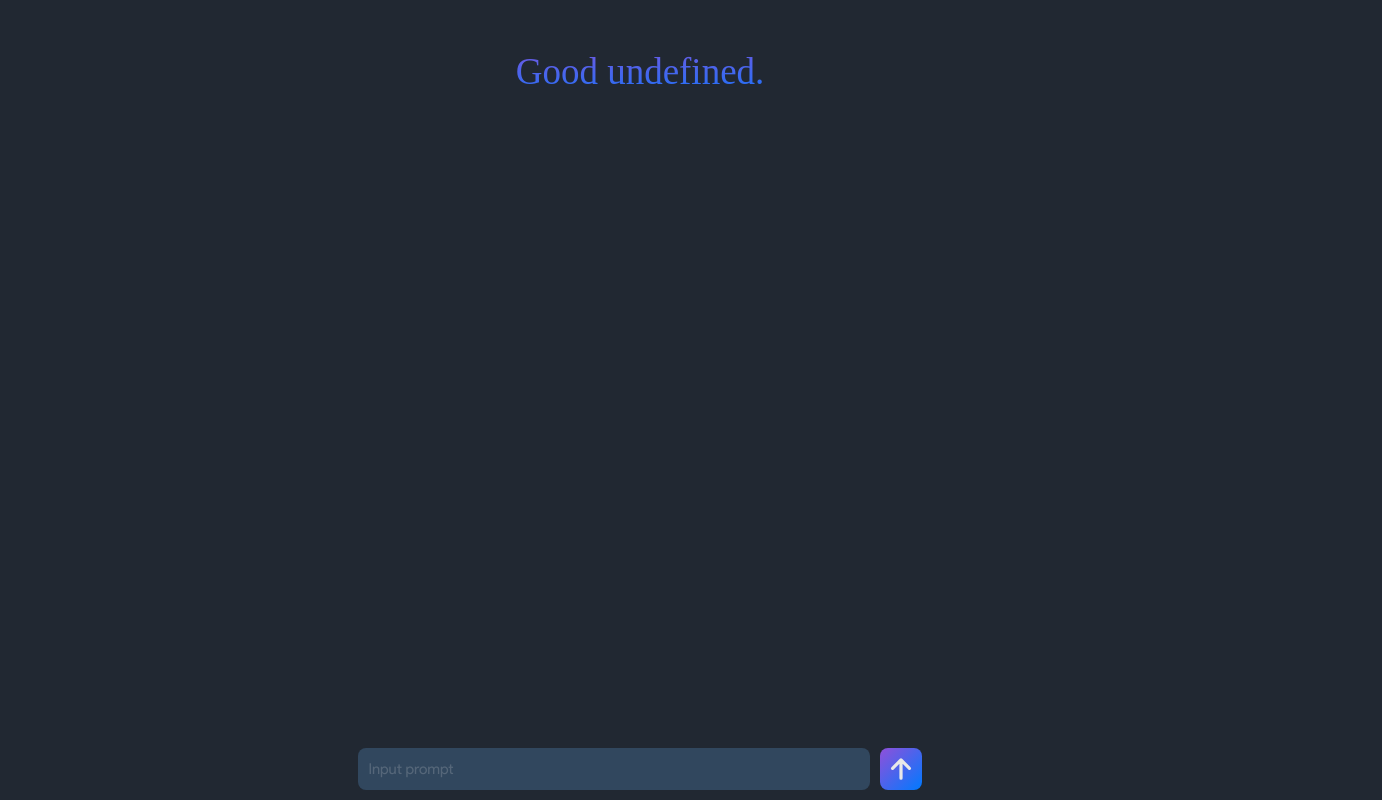
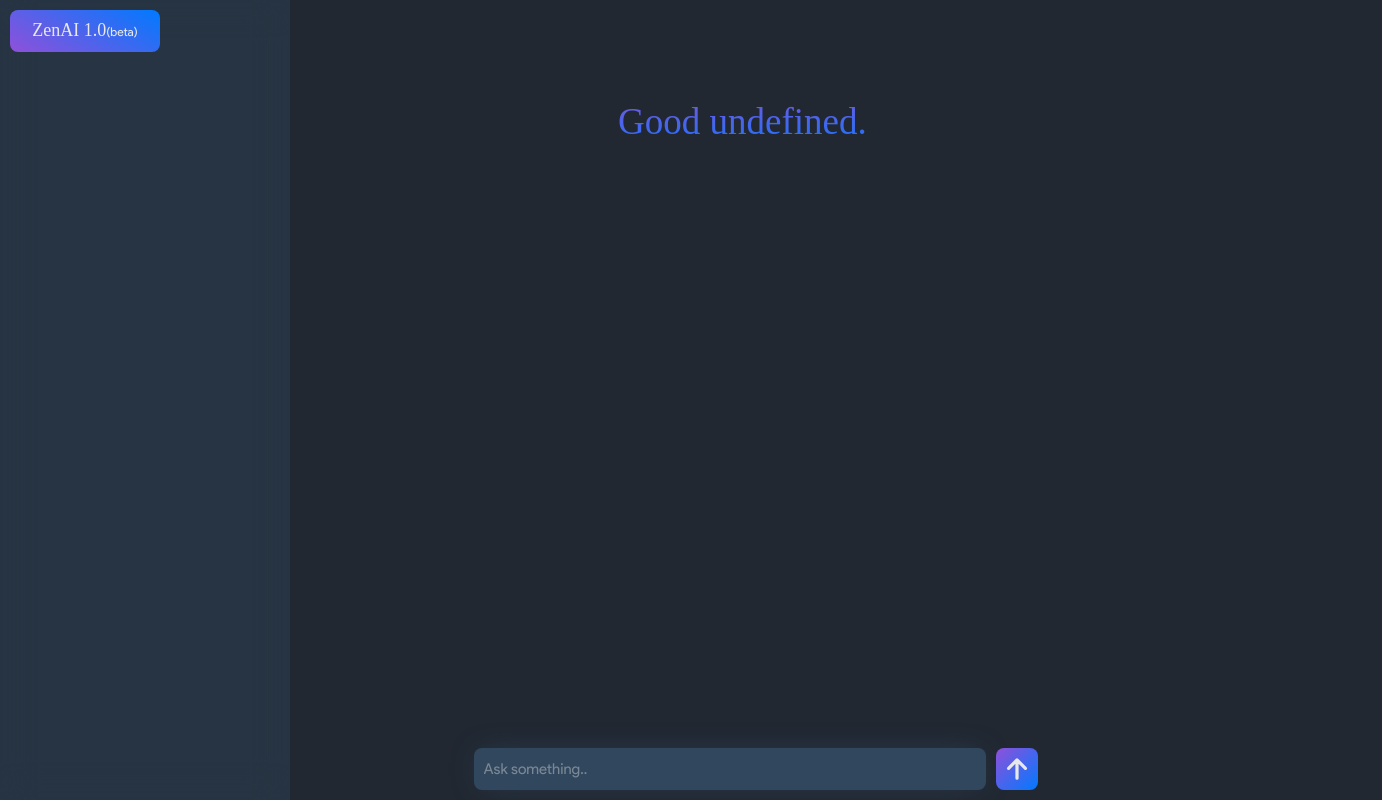
Before and after one commit to ZenxyNC/zenai, a React (Create React App) app: page /zenai/AI in a window 1280 px wide. Shown: the whole page, 1382 px wide, since content can reach past the window. Built offline with nearby package versions, Linux system fonts and the light colour scheme; a web font is replaced by a local one.

Commit message:
front-end update(navbar, greeting, bug fix) system optimization

```diff
--- a/src/page-component/AI.css
+++ b/src/page-component/AI.css
@@ -2,7 +2,8 @@ html {
   background-color: #212832;
   color: #e8e8e8;
   font-family: 'GSansRegular';
-  overflow-y: scroll
+  overflow-y: scroll;
+  overflow-x: hidden;
 }
 
 #ai-input-field {
@@ -30,10 +31,11 @@ html {
   font-size: 15px;
   position: absolute;
   bottom:0px;
-  left: 10px
+  left: 10px;
+  box-shadow: 0px 0px 30px -10px #31475e
 }
 #ai-input-field ::-webkit-input-placeholder {
-  color: rgb(232, 232, 232, 0.2)
+  color: rgb(232, 232, 232, 0.4)
 }
 #ai-input-field button {
   width: 42px;
@@ -45,7 +47,8 @@ html {
   border: none;
   background-image: linear-gradient(to bottom right, #9050DA, #007AFF);
   cursor: pointer;
-  right: 10px
+  right: 10px;
+  transition: 0.3s
 }
 
 #submit-arrow {
@@ -62,7 +65,8 @@ html {
   position: absolute;
   background-color: transparent;
   overflow-y: scroll;
-  display: none
+  opacity: 0;
+  transition: 0.2s
 }
 
 #ai-textbox{
@@ -98,7 +102,6 @@ html {
 }
 #user-prompt-display {
   width: max-content;
-  min-width: 100px;
   height: max-content;
   min-height: 30px;
   background-color: #212832;
@@ -123,12 +126,119 @@ html {
   display: grid
 }
 
+#navbar {
+  width: calc(100% - 20px);
+  height: 50px;
+  background-color: rgb(33, 40, 50, 0.45);
+  box-shadow: 0px 0px 30px -10px #31475e;
+  border-radius: 10px;
+  position:fixed;
+  left: 50%;
+  transform: translateX(-50%);
+  top: 10px;
+  z-index: 100;
+  backdrop-filter: blur(25px);
+  max-width: 600px;
+
+}
+
+.nav-menu-button-wrap {
+  width: 40px;
+  height: 50px;
+  position: absolute;
+  right: 0px;
+  top: 0px;
+  background-color: transparent;
+  display: grid;
+  align-items: center;
+  cursor: pointer
+}
+.nav-menu-button-wrap div:nth-child(1) {
+  width: 26px;
+  height: 3px;
+  background-color: white;
+  border-radius: 10px;
+  margin-bottom: -15px
+}
+.nav-menu-button-wrap div:nth-child(2) {
+  width: 15px;
+  height: 3px;
+  background-color: white;
+  border-radius: 10px;
+  margin-top: -15px;
+}
+#navbar-logo {
+  background-image: url('../resource/icon.svg');
+  background-size: 35px;
+  width: 40px;
+  height: 40px;
+  position: absolute;
+  top: 5px;
+  left: 5px;
+  border-radius: 6px;
+  background-color: #1E1E1E;
+  background-position: center;
+  background-repeat: no-repeat;
+}
+
+#navbar-title {
+  font-family: 'GSansBold';
+  background: linear-gradient(to right bottom, #9050DA, #007AFF);
+  -webkit-text-fill-color: transparent;
+  background-clip: text;
+  font-size: 24px;
+  position: absolute;
+  left: 50px;
+  top: 50%;
+  transform: translateY(-50%)
+}
+#close-menu {
+  width: calc(100% - 50px);
+  height: 100%;
+  background-color: rgb(0, 0, 0, 0);
+  position: fixed;
+  right: 0px;
+  z-index: 100;
+  display: none
+}
+#model-selection {
+  width: 150px;
+  height: 32px;
+  background-image: linear-gradient(30deg, #9050DA, #007AFF);
+  position: absolute;
+  text-align: center;
+  padding-top: 10px;
+  top: 10px;
+  left: 10px;
+  border-radius: 8px;
+  font-family: 'GSansBlack';
+  font-size: 18px
+}
+#model-selection span:nth-child(1) {
+  font-family: 'GSansRegular';
+  font-size: 12px
+}
+
+#navmenu {
+  width: calc(100% - 50px);
+  height: 100%;
+  position: fixed;
+  top: 0px;
+  left: 0px;
+  z-index: 101;
+  background-color: rgba(49, 71, 94, 0.4);
+  max-width: 290px;
+  backdrop-filter: blur(18px);
+  transition: 0.3s ease all;
+  transform: translateX(-100%)
+}
+
 @media screen and (min-width: 900px) {
   #ai-input-field {
     width: 100%;
     position: fixed;
     bottom: 10px;
-    left: 48%;
+    left: 57%;
     transform: translateX(-50%);
     background-color: transparent;
     justify-content: center;
@@ -161,7 +271,8 @@ html {
     border: none;
     background-image: linear-gradient(to bottom right, #9050DA, #007AFF);
     cursor: pointer;
-    right: unset
+    right: unset;
+    transition: 0.2s ease all
   }
   #ai-answer {
     width: calc(100% - 150px);
@@ -198,9 +309,25 @@ html {
     background-clip: text;
     font-size: 50px;
     position: absolute;
-    left: 50%;
+    left: 58%;
     transform: translateX(-50%);
     top: 30px
+  }
+  #navbar {
+    display: none
+  }
+  #navmenu {
+    width: calc(100% - 50px);
+    height: 100%;
+    position: fixed;
+    top: 0px;
+    left: 0px;
+    z-index: 101;
+    background-color: rgba(49, 71, 94, 0.4);
+    max-width: 290px;
+    backdrop-filter: blur(18px);
+    transition: 0.35s ease all;
+    transform: unset
   }
 }
 
@@ -211,7 +338,8 @@ html {
   background-clip: text;
   font-size: 37px;
   position: absolute;
-  top: 50px;
+  top: 100px;
   width: 100%;
   text-align: center;
+  transition: 0.25s;
 }
--- a/src/page-component/AI.js
+++ b/src/page-component/AI.js
@@ -29,7 +29,8 @@ export default function AI() {
     document.getElementById('ai-answer').innerText = generatePrompt()
     document.getElementById('user-prompt-display').innerText = document.getElementById('ai-user-input').value
     document.getElementById('ai-user-input').value = ''
-    document.getElementById('chatbox').style.display = 'block'
+    document.getElementById('chatbox').style.opacity = 1
+    document.getElementById('greeting').style.opacity = 0
   }
   async function run() {
     const model = genAI.getGenerativeModel({ model: "gemini-1.5-flash"});
@@ -50,13 +51,19 @@ export default function AI() {
     try {
       const chat = model.startChat(chatHistory);
 
-      const result = await chat.sendMessageStream(userPrompt);
+      const result = await chat.sendMessage(userPrompt);
       const response = await result.response;
       const text = response.text();
       setGP(text)
-      document.getElementById('ai-answer').innerText = text
+      /*document.getElementById('ai-answer').innerText = text
+      navigator.clipboard.writeText(text).then(function() {
+
+      }).catch(function(error){
+        console.log(error)
+      })*/
     } catch(error) {
       setGP("Your request couldn't be processed due to an error. " + error)
+      document.getElementById('ai-answer').innerText = generatedPrompt
     }
   }
 
@@ -81,7 +88,7 @@ export default function AI() {
       greeting = "morning"
     } else if (hours >= 11 && hours <= 18) {
       greeting = "afternoon"
-    } else if (hours >= 18 && hours <= 1) {
+    } else if (hours >= 18 && hours <= 23) {
       greeting = "night"
     }
 
@@ -92,12 +99,35 @@ export default function AI() {
     }
   }
 
+  function setNavbar(type) {
+    if (type === 'show') {
+      document.getElementById('navmenu').style.transform = 'translateX(0px)';
+      document.getElementById('close-menu').style.display = 'block'
+    } else if (type === 'hide') {
+      document.getElementById('navmenu').style.transform = 'translateX(-100%)';
+      document.getElementById('close-menu').style.display = 'none'
+    }
+  }
+
   return (
     <>
       <div id='greeting'>{greeting}</div>
-      <div id='navbar'></div>
+      <div id='navmenu'>
+        <div id="model-selection">
+          ZenAI 1.0<span>(beta)</span>
+        </div>
+      </div>
+      <div id='close-menu' onClick={() => setNavbar('hide')}></div>
+      <div id='navbar'>
+        <div id='navbar-logo'></div>
+        <span id='navbar-title'>ZenAI</span>
+        <div className='nav-menu-button-wrap' onClick={() => setNavbar('show')}>
+          <div></div>
+          <div></div>
+        </div>
+      </div>
       <form onSubmit={runAI} id='ai-input-field'>
-        <input type='text' placeholder='Input prompt' onInput={(e) => setUserPrompt(e.target.value)} id='ai-user-input' autoComplete='off'/>
+        <input type='text' placeholder='Ask something..' onInput={(e) => setUserPrompt(e.target.value)} id='ai-user-input' autoComplete='off'/>
         <button type='submit'><img src={arrow} alt='' id='submit-arrow'/></button>
       </form>
       <div id='chatbox'>
```
